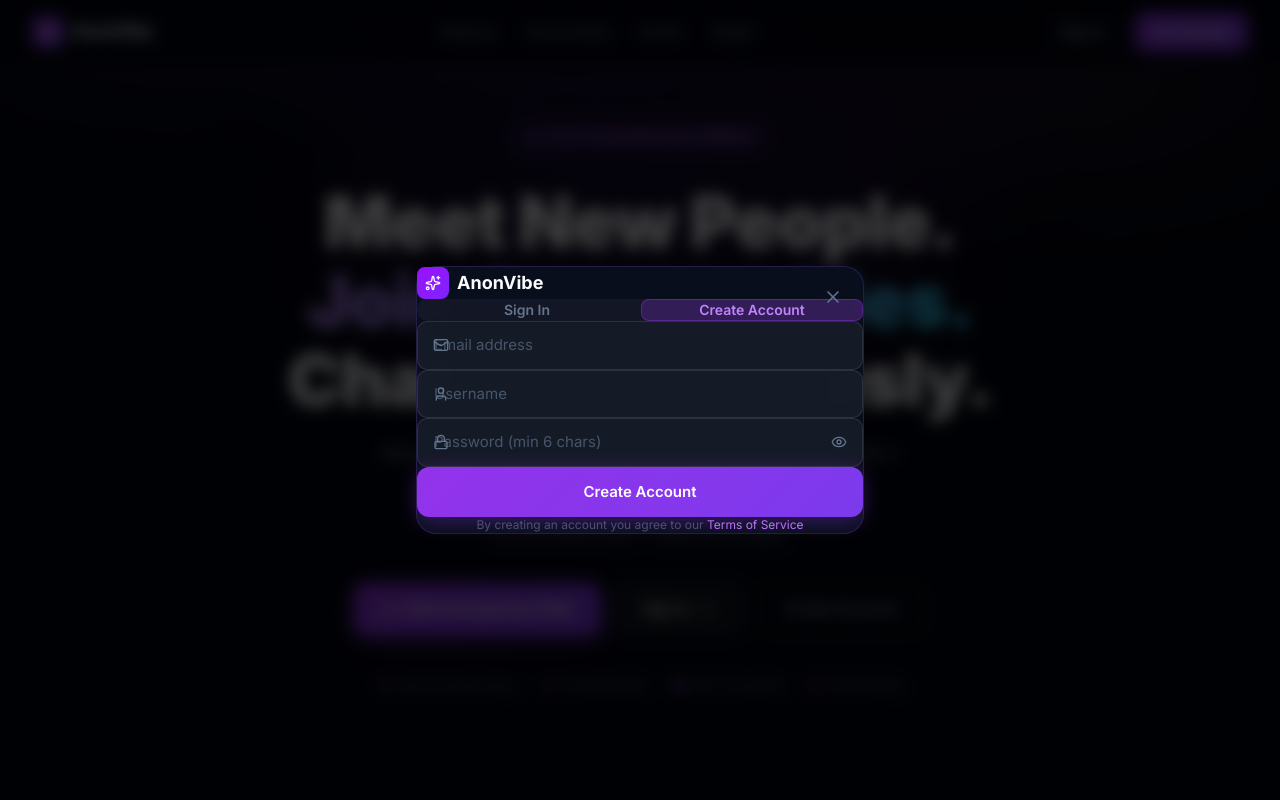
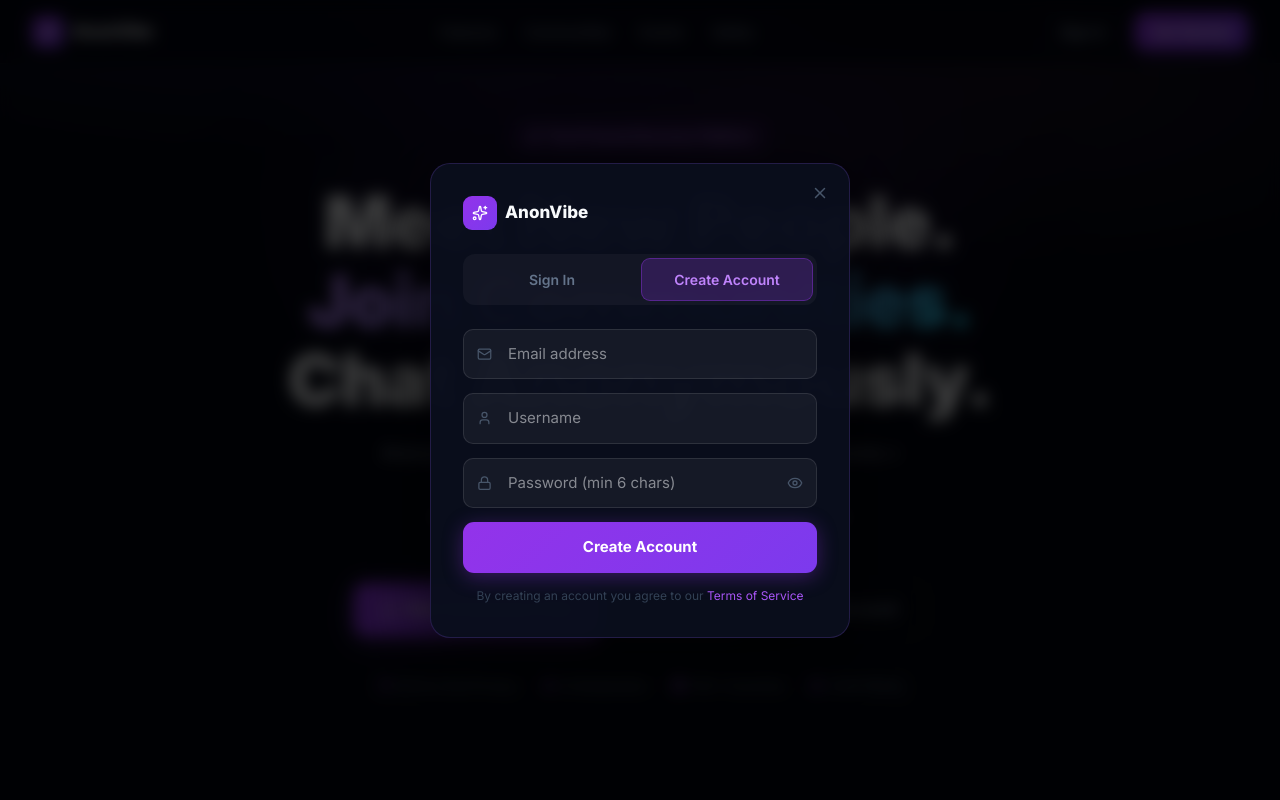
Before and after one commit to Hemanth3304/anonvibe, a Next.js app in the folder frontend/: page / in a window 1280 px wide. Both pictures are taken after a click on the button "Get Started". Shown: the top 800 px of the page. Built offline with nearby package versions, Linux system fonts and the light colour scheme; no server answers.

Commit message:
fix: auth modal icon alignment - use inline padding-left on inputs so icons never overlap text

```diff
--- a/frontend/src/components/modals/AuthModal.tsx
+++ b/frontend/src/components/modals/AuthModal.tsx
@@ -18,7 +18,6 @@ export default function AuthModal({ isOpen, onClose, onSuccess, defaultTab = "si
   const [showPassword, setShowPassword] = useState(false);
   const [loading, setLoading] = useState(false);
   const [error, setError] = useState("");
-
   const [signInForm, setSignInForm] = useState({ email: "", password: "" });
   const [signUpForm, setSignUpForm] = useState({ email: "", username: "", password: "" });
 
@@ -45,7 +44,6 @@ export default function AuthModal({ isOpen, onClose, onSuccess, defaultTab = "si
   async function handleSignIn(e: React.FormEvent) {
     e.preventDefault();
     setError("");
-    // For demo, simulate sign-in locally
     setLoading(true);
     await new Promise((r) => setTimeout(r, 800));
     setLoading(false);
@@ -54,47 +52,85 @@ export default function AuthModal({ isOpen, onClose, onSuccess, defaultTab = "si
 
   if (!isOpen) return null;
 
+  const inputWrap: React.CSSProperties = {
+    position: "relative",
+    width: "100%",
+  };
+
+  const inputStyle: React.CSSProperties = {
+    width: "100%",
+    padding: "13px 16px 13px 44px",
+    background: "rgba(255,255,255,0.05)",
+    border: "1px solid rgba(255,255,255,0.1)",
+    borderRadius: 10,
+    color: "#f8fafc",
+    fontSize: 15,
+    fontFamily: "inherit",
+    outline: "none",
+    boxSizing: "border-box",
+    transition: "border-color 0.2s, background 0.2s",
+  };
+
+  const iconStyle: React.CSSProperties = {
+    position: "absolute",
+    left: 14,
+    top: "50%",
+    transform: "translateY(-50%)",
+    color: "#475569",
+    pointerEvents: "none",
+    display: "flex",
+    alignItems: "center",
+  };
+
   return (
     <AnimatePresence>
-      <div className="modal-overlay" onClick={onClose}>
+      <div
+        onClick={onClose}
+        style={{
+          position: "fixed", inset: 0, zIndex: 50,
+          background: "rgba(0,0,0,0.75)", backdropFilter: "blur(8px)",
+          display: "flex", alignItems: "center", justifyContent: "center", padding: 20,
+        }}
+      >
         <motion.div
-          className="glass-card w-full max-w-md p-8 relative"
-          style={{ background: "rgba(10,15,30,0.95)", border: "1px solid rgba(139,92,246,0.2)" }}
-          initial={{ opacity: 0, scale: 0.92, y: 20 }}
+          onClick={(e) => e.stopPropagation()}
+          initial={{ opacity: 0, scale: 0.93, y: 16 }}
           animate={{ opacity: 1, scale: 1, y: 0 }}
-          exit={{ opacity: 0, scale: 0.92, y: 20 }}
-          transition={{ duration: 0.25, ease: "easeOut" }}
-          onClick={(e) => e.stopPropagation()}
+          exit={{ opacity: 0, scale: 0.93, y: 16 }}
+          transition={{ duration: 0.22, ease: "easeOut" }}
+          style={{
+            width: "100%", maxWidth: 420,
+            background: "rgba(10,14,28,0.97)",
+            border: "1px solid rgba(139,92,246,0.2)",
+            borderRadius: 20, padding: 32,
+            position: "relative",
+            boxShadow: "0 24px 80px rgba(0,0,0,0.6)",
+          }}
         >
           {/* Close */}
           <button
             onClick={onClose}
-            className="absolute top-5 right-5 text-slate-500 hover:text-slate-300 transition-colors"
+            style={{ position: "absolute", top: 16, right: 16, background: "none", border: "none", color: "#475569", cursor: "pointer", display: "flex", alignItems: "center", justifyContent: "center", padding: 4, borderRadius: 6 }}
           >
-            <X size={20} />
+            <X size={18} />
           </button>
 
-          {/* Header */}
-          <div className="flex items-center gap-2 mb-6">
-            <div className="w-8 h-8 rounded-lg bg-gradient-to-br from-purple-600 to-violet-600 flex items-center justify-center">
-              <Sparkles size={16} className="text-white" />
+          {/* Logo */}
+          <div style={{ display: "flex", alignItems: "center", gap: 8, marginBottom: 24 }}>
+            <div style={{ width: 34, height: 34, borderRadius: 9, background: "linear-gradient(135deg,#9333ea,#7c3aed)", display: "flex", alignItems: "center", justifyContent: "center" }}>
+              <Sparkles size={16} color="white" />
             </div>
-            <span className="font-bold text-lg">AnonVibe</span>
+            <span style={{ fontWeight: 800, fontSize: 17 }}>AnonVibe</span>
           </div>
 
           {/* Tabs */}
-          <div className="flex gap-1 p-1 rounded-xl mb-6" style={{ background: "rgba(255,255,255,0.04)" }}>
+          <div style={{ display: "flex", gap: 4, padding: 4, borderRadius: 12, background: "rgba(255,255,255,0.04)", marginBottom: 24 }}>
             {(["signin", "signup"] as const).map((t) => (
-              <button
-                key={t}
-                onClick={() => { setTab(t); setError(""); }}
-                className="flex-1 py-2.5 rounded-lg text-sm font-semibold transition-all"
-                style={
-                  tab === t
-                    ? { background: "rgba(147,51,234,0.25)", color: "#c084fc", border: "1px solid rgba(147,51,234,0.4)" }
-                    : { color: "#64748b" }
-                }
-              >
+              <button key={t} onClick={() => { setTab(t); setError(""); }}
+                style={tab === t
+                  ? { flex: 1, padding: "10px 0", borderRadius: 9, fontSize: 14, fontWeight: 600, cursor: "pointer", transition: "all 0.2s", border: "1px solid rgba(147,51,234,0.4)", background: "rgba(147,51,234,0.22)", color: "#c084fc" }
+                  : { flex: 1, padding: "10px 0", borderRadius: 9, fontSize: 14, fontWeight: 600, cursor: "pointer", transition: "all 0.2s", border: "none", background: "transparent", color: "#64748b" }
+                }>
                 {t === "signin" ? "Sign In" : "Create Account"}
               </button>
             ))}
@@ -102,98 +138,85 @@ export default function AuthModal({ isOpen, onClose, onSuccess, defaultTab = "si
 
           {/* Error */}
           {error && (
-            <div className="mb-4 p-3 rounded-lg text-sm" style={{ background: "rgba(239,68,68,0.1)", border: "1px solid rgba(239,68,68,0.3)", color: "#fca5a5" }}>
+            <div style={{ marginBottom: 16, padding: "12px 14px", borderRadius: 10, background: "rgba(239,68,68,0.08)", border: "1px solid rgba(239,68,68,0.25)", color: "#fca5a5", fontSize: 13 }}>
               {error}
             </div>
           )}
 
-          {/* Sign In Form */}
+          {/* Sign In */}
           {tab === "signin" && (
-            <form onSubmit={handleSignIn} className="space-y-4">
-              <div className="relative">
-                <Mail size={16} className="absolute left-4 top-1/2 -translate-y-1/2 text-slate-500" />
-                <input
-                  className="input-field pl-10"
-                  type="email"
-                  placeholder="Email address"
-                  value={signInForm.email}
+            <form onSubmit={handleSignIn} style={{ display: "flex", flexDirection: "column", gap: 14 }}>
+              <div style={inputWrap}>
+                <span style={iconStyle}><Mail size={15} /></span>
+                <input style={inputStyle} type="email" placeholder="Email address" value={signInForm.email}
                   onChange={(e) => setSignInForm({ ...signInForm, email: e.target.value })}
-                  required
-                />
+                  onFocus={(e) => { e.currentTarget.style.borderColor = "rgba(139,92,246,0.5)"; e.currentTarget.style.background = "rgba(139,92,246,0.05)"; }}
+                  onBlur={(e) => { e.currentTarget.style.borderColor = "rgba(255,255,255,0.1)"; e.currentTarget.style.background = "rgba(255,255,255,0.05)"; }}
+                  required />
               </div>
-              <div className="relative">
-                <Lock size={16} className="absolute left-4 top-1/2 -translate-y-1/2 text-slate-500" />
-                <input
-                  className="input-field pl-10 pr-12"
-                  type={showPassword ? "text" : "password"}
-                  placeholder="Password"
-                  value={signInForm.password}
-                  onChange={(e) => setSignInForm({ ...signInForm, password: e.target.value })}
-                  required
-                />
-                <button type="button" onClick={() => setShowPassword(!showPassword)} className="absolute right-4 top-1/2 -translate-y-1/2 text-slate-500">
+              <div style={inputWrap}>
+                <span style={iconStyle}><Lock size={15} /></span>
+                <input style={{ ...inputStyle, paddingRight: 44 }} type={showPassword ? "text" : "password"} placeholder="Password"
+                  value={signInForm.password} onChange={(e) => setSignInForm({ ...signInForm, password: e.target.value })}
+                  onFocus={(e) => { e.currentTarget.style.borderColor = "rgba(139,92,246,0.5)"; e.currentTarget.style.background = "rgba(139,92,246,0.05)"; }}
+                  onBlur={(e) => { e.currentTarget.style.borderColor = "rgba(255,255,255,0.1)"; e.currentTarget.style.background = "rgba(255,255,255,0.05)"; }}
+                  required />
+                <button type="button" onClick={() => setShowPassword(!showPassword)}
+                  style={{ position: "absolute", right: 14, top: "50%", transform: "translateY(-50%)", background: "none", border: "none", color: "#475569", cursor: "pointer", display: "flex" }}>
                   {showPassword ? <EyeOff size={16} /> : <Eye size={16} />}
                 </button>
               </div>
-              <button type="submit" className="btn-primary w-full" disabled={loading}>
+              <button type="submit" disabled={loading}
+                style={{ width: "100%", padding: "14px", borderRadius: 11, background: "linear-gradient(135deg,#9333ea,#7c3aed)", border: "none", color: "white", fontSize: 15, fontWeight: 700, cursor: "pointer", boxShadow: "0 4px 20px rgba(147,51,234,0.35)", opacity: loading ? 0.7 : 1 }}>
                 {loading ? "Signing in..." : "Sign In"}
               </button>
-              <p className="text-center text-sm" style={{ color: "#64748b" }}>
+              <p style={{ textAlign: "center", fontSize: 13, color: "#475569", margin: 0 }}>
                 No account?{" "}
-                <button type="button" onClick={() => setTab("signup")} className="text-purple-400 hover:text-purple-300">
+                <button type="button" onClick={() => setTab("signup")} style={{ background: "none", border: "none", color: "#a855f7", cursor: "pointer", fontSize: 13, fontWeight: 600 }}>
                   Create one free
                 </button>
               </p>
             </form>
           )}
 
-          {/* Sign Up Form */}
+          {/* Sign Up */}
           {tab === "signup" && (
-            <form onSubmit={handleSignUp} className="space-y-4">
-              <div className="relative">
-                <Mail size={16} className="absolute left-4 top-1/2 -translate-y-1/2 text-slate-500" />
-                <input
-                  className="input-field pl-10"
-                  type="email"
-                  placeholder="Email address"
-                  value={signUpForm.email}
+            <form onSubmit={handleSignUp} style={{ display: "flex", flexDirection: "column", gap: 14 }}>
+              <div style={inputWrap}>
+                <span style={iconStyle}><Mail size={15} /></span>
+                <input style={inputStyle} type="email" placeholder="Email address" value={signUpForm.email}
                   onChange={(e) => setSignUpForm({ ...signUpForm, email: e.target.value })}
-                  required
-                />
+                  onFocus={(e) => { e.currentTarget.style.borderColor = "rgba(139,92,246,0.5)"; e.currentTarget.style.background = "rgba(139,92,246,0.05)"; }}
+                  onBlur={(e) => { e.currentTarget.style.borderColor = "rgba(255,255,255,0.1)"; e.currentTarget.style.background = "rgba(255,255,255,0.05)"; }}
+                  required />
               </div>
-              <div className="relative">
-                <User size={16} className="absolute left-4 top-1/2 -translate-y-1/2 text-slate-500" />
-                <input
-                  className="input-field pl-10"
-                  type="text"
-                  placeholder="Username"
-                  value={signUpForm.username}
+              <div style={inputWrap}>
+                <span style={iconStyle}><User size={15} /></span>
+                <input style={inputStyle} type="text" placeholder="Username" value={signUpForm.username}
                   onChange={(e) => setSignUpForm({ ...signUpForm, username: e.target.value })}
-                  required
-                  minLength={3}
-                />
+                  onFocus={(e) => { e.currentTarget.style.borderColor = "rgba(139,92,246,0.5)"; e.currentTarget.style.background = "rgba(139,92,246,0.05)"; }}
+                  onBlur={(e) => { e.currentTarget.style.borderColor = "rgba(255,255,255,0.1)"; e.currentTarget.style.background = "rgba(255,255,255,0.05)"; }}
+                  required minLength={3} />
               </div>
-              <div className="relative">
-                <Lock size={16} className="absolute left-4 top-1/2 -translate-y-1/2 text-slate-500" />
-                <input
-                  className="input-field pl-10 pr-12"
-                  type={showPassword ? "text" : "password"}
-                  placeholder="Password (min 6 chars)"
-                  value={signUpForm.password}
-                  onChange={(e) => setSignUpForm({ ...signUpForm, password: e.target.value })}
-                  required
-                  minLength={6}
-                />
-                <button type="button" onClick={() => setShowPassword(!showPassword)} className="absolute right-4 top-1/2 -translate-y-1/2 text-slate-500">
+              <div style={inputWrap}>
+                <span style={iconStyle}><Lock size={15} /></span>
+                <input style={{ ...inputStyle, paddingRight: 44 }} type={showPassword ? "text" : "password"} placeholder="Password (min 6 chars)"
+                  value={signUpForm.password} onChange={(e) => setSignUpForm({ ...signUpForm, password: e.target.value })}
+                  onFocus={(e) => { e.currentTarget.style.borderColor = "rgba(139,92,246,0.5)"; e.currentTarget.style.background = "rgba(139,92,246,0.05)"; }}
+                  onBlur={(e) => { e.currentTarget.style.borderColor = "rgba(255,255,255,0.1)"; e.currentTarget.style.background = "rgba(255,255,255,0.05)"; }}
+                  required minLength={6} />
+                <button type="button" onClick={() => setShowPassword(!showPassword)}
+                  style={{ position: "absolute", right: 14, top: "50%", transform: "translateY(-50%)", background: "none", border: "none", color: "#475569", cursor: "pointer", display: "flex" }}>
                   {showPassword ? <EyeOff size={16} /> : <Eye size={16} />}
                 </button>
               </div>
-              <button type="submit" className="btn-primary w-full" disabled={loading}>
+              <button type="submit" disabled={loading}
+                style={{ width: "100%", padding: "14px", borderRadius: 11, background: "linear-gradient(135deg,#9333ea,#7c3aed)", border: "none", color: "white", fontSize: 15, fontWeight: 700, cursor: "pointer", boxShadow: "0 4px 20px rgba(147,51,234,0.35)", opacity: loading ? 0.7 : 1 }}>
                 {loading ? "Creating account..." : "Create Account"}
               </button>
-              <p className="text-xs text-center" style={{ color: "#475569" }}>
+              <p style={{ textAlign: "center", fontSize: 12, color: "#334155", margin: 0 }}>
                 By creating an account you agree to our{" "}
-                <span className="text-purple-400 cursor-pointer">Terms of Service</span>
+                <span style={{ color: "#a855f7", cursor: "pointer" }}>Terms of Service</span>
               </p>
             </form>
           )}
```
